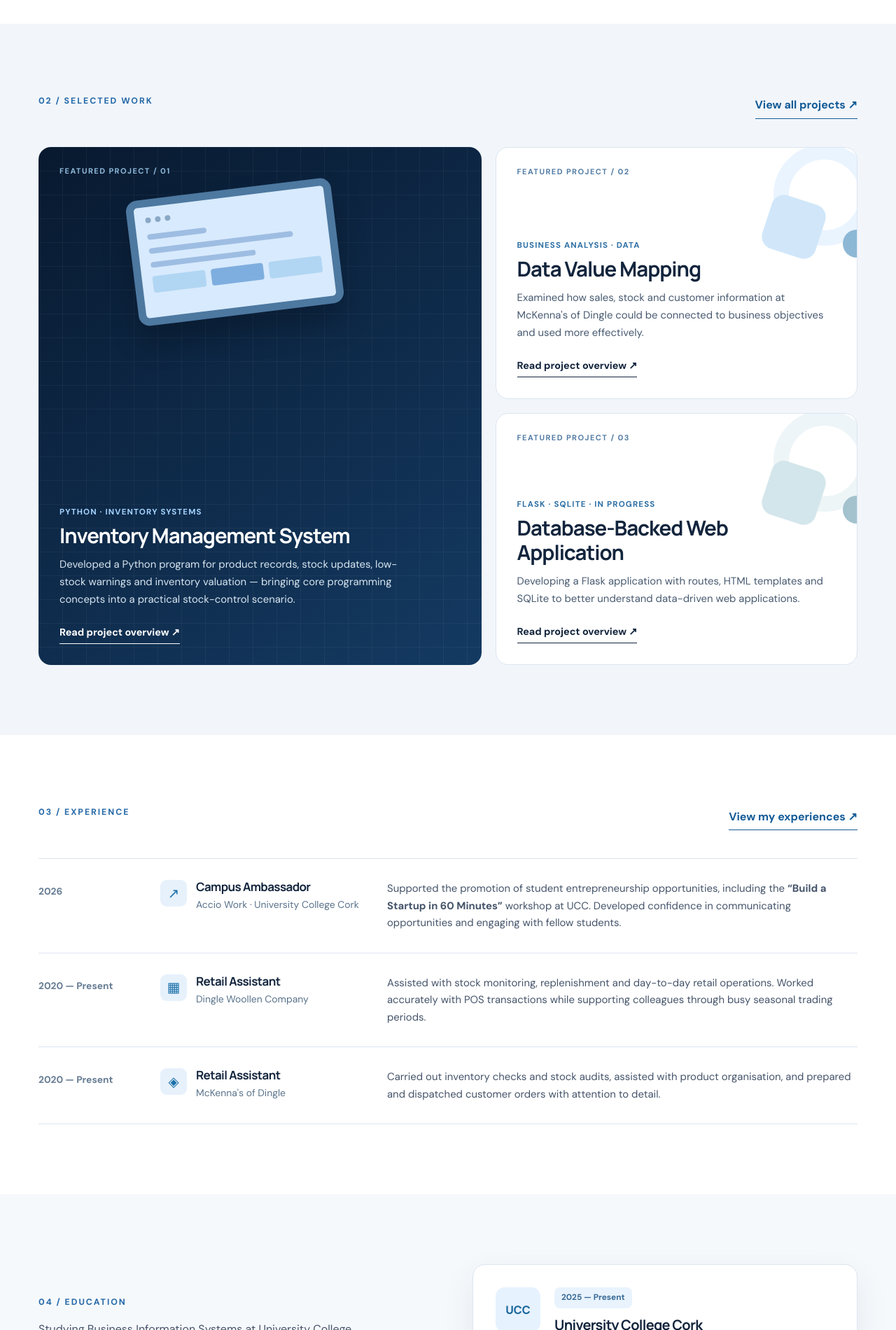
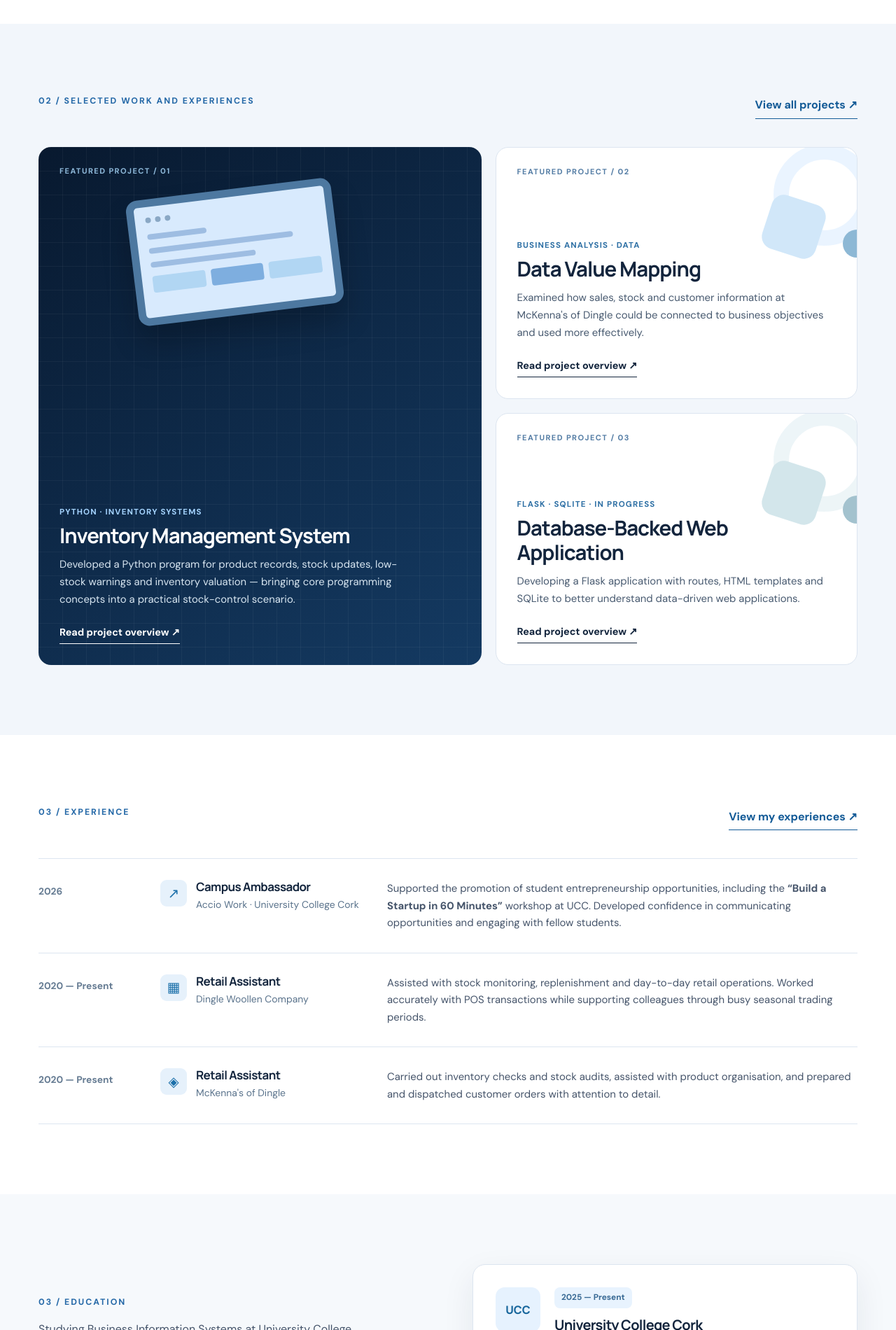
Before and after one commit to SMG2006-HTML/Se-ns-CV, a plain HTML site: page index.html in a window 1280 px wide. Shown: the part 1400-3300 px from the top of the page at 70% size. Drawn offline with Linux system fonts and the light colour scheme.

Commit message:
Update index.html

```diff
--- a/index.html
+++ b/index.html
@@ -62,7 +62,7 @@
 
     <section class="section muted-section" id="featured-projects">
       <div class="wrap">
-        <div class="section-header aligned-bottom"><div><p class="overline">02 / SELECTED WORK</p></div><a class="underlined-link" href="projects.html">View all projects <span aria-hidden="true">↗</span></a></div>
+        <div class="section-header aligned-bottom"><div><p class="overline">02 / SELECTED WORK and EXPERIENCES</p></div><a class="underlined-link" href="projects.html">View all projects <span aria-hidden="true">↗</span></a></div>
         <div class="featured-grid">
           <article class="featured-project dark-project"><div class="project-banner-grid" aria-hidden="true"></div><div class="project-art" aria-hidden="true"><div class="mini-window"><div class="window-dots"><i></i><i></i><i></i></div><div class="code-line short"></div><div class="code-line"></div><div class="code-line mid"></div><div class="window-row"><span></span><span></span><span></span></div></div></div><span class="project-counter">FEATURED PROJECT / 01</span><div class="project-main"><p class="small-label">PYTHON · INVENTORY SYSTEMS</p><h3>Inventory Management System</h3><p>Developed a Python program for product records, stock updates, low-stock warnings and inventory valuation — bringing core programming concepts into a practical stock-control scenario.</p><a href="projects.html#inventory" class="project-link">Read project overview <span aria-hidden="true">↗</span></a></div></article>
           <article class="featured-project light-project"><div class="project-abstract" aria-hidden="true"><span class="abstract-ring"></span><span class="abstract-square"></span><span class="abstract-dot"></span></div><span class="project-counter">FEATURED PROJECT / 02</span><div class="project-main"><p class="small-label">BUSINESS ANALYSIS · DATA</p><h3>Data Value Mapping</h3><p>Examined how sales, stock and customer information at McKenna's of Dingle could be connected to business objectives and used more effectively.</p><a href="projects.html#data-value-map" class="project-link">Read project overview <span aria-hidden="true">↗</span></a></div></article>
@@ -82,7 +82,7 @@
       </div>
     </section>
 
-    <section class="section education-section"><div class="wrap education-grid"><div><p class="overline">04 / EDUCATION</p><p>Studying Business Information Systems at University College Cork, with coursework spanning programming, databases, systems analysis, economics and business processes.</p></div><div class="education-card"><div class="education-symbol" aria-hidden="true">UCC</div><div><span class="date-pill">2025 — Present</span><h3>University College Cork</h3><p>BSc Business Information Systems · Second year</p><p class="education-small">Relevant areas: Python, SQL, database design, systems analysis and business process analysis.</p></div></div></div></section>
+    <section class="section education-section"><div class="wrap education-grid"><div><p class="overline">03 / EDUCATION</p><p>Studying Business Information Systems at University College Cork, with coursework spanning programming, databases, systems analysis, economics and business processes.</p></div><div class="education-card"><div class="education-symbol" aria-hidden="true">UCC</div><div><span class="date-pill">2025 — Present</span><h3>University College Cork</h3><p>BSc Business Information Systems · Second year</p><p class="education-small">Relevant areas: Python, SQL, database design, systems analysis and business process analysis.</p></div></div></div></section>
     <section class="closing-cta"><div class="wrap cta-inner"><div><p class="overline on-dark">LET'S CONNECT</p><h2>Interested in working <em>together?</em></h2><p>I'm interested in internships and placement opportunities across data analytics, technology, information systems and business operations.</p></div><a href="contact.html" class="button button-primary">Get in touch <span aria-hidden="true">↗</span></a></div></section>
   </main>
   <footer class="site-footer"><div class="wrap footer-layout"><div class="footer-identity"><span class="footer-monogram">SMG.</span><div><strong>Seán Mac Ginnea</strong><p>Business Information Systems · UCC</p></div></div><nav class="footer-nav" aria-label="Footer navigation"><a href="index.html">Home</a><a href="projects.html">Projects</a><a href="contact.html">Contact</a><a href="https://github.com/SMG2006-HTML" target="_blank" rel="noopener noreferrer">GitHub ↗</a></nav><span class="copyright">© <span data-year>2026</span> Seán Mac Ginnea</span></div></footer>
```
